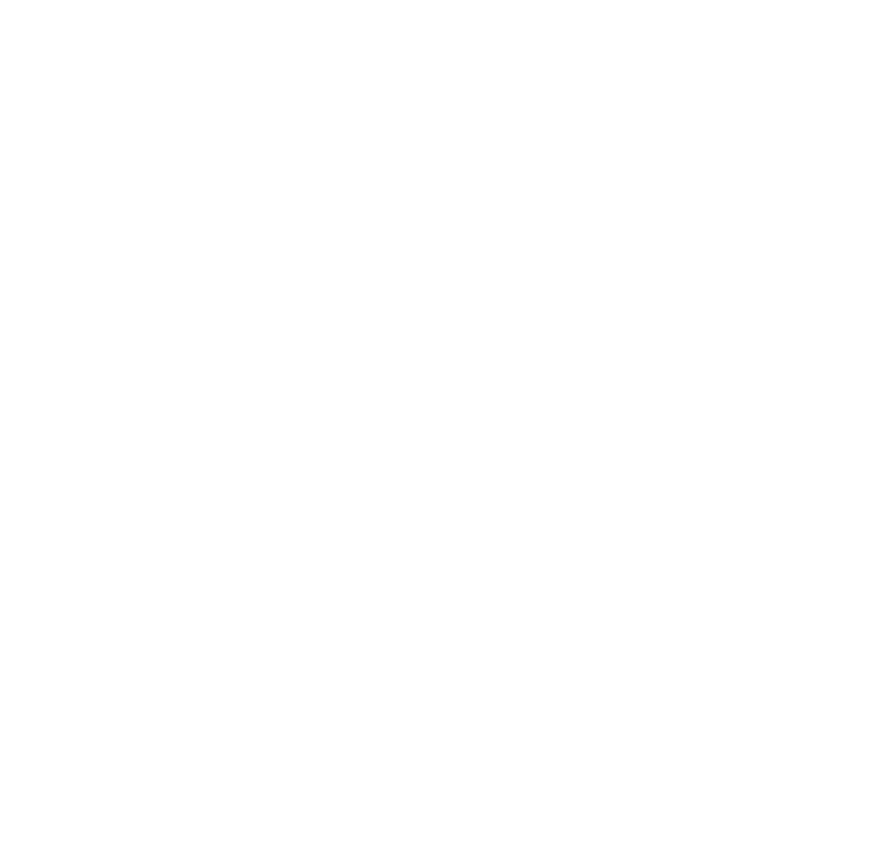
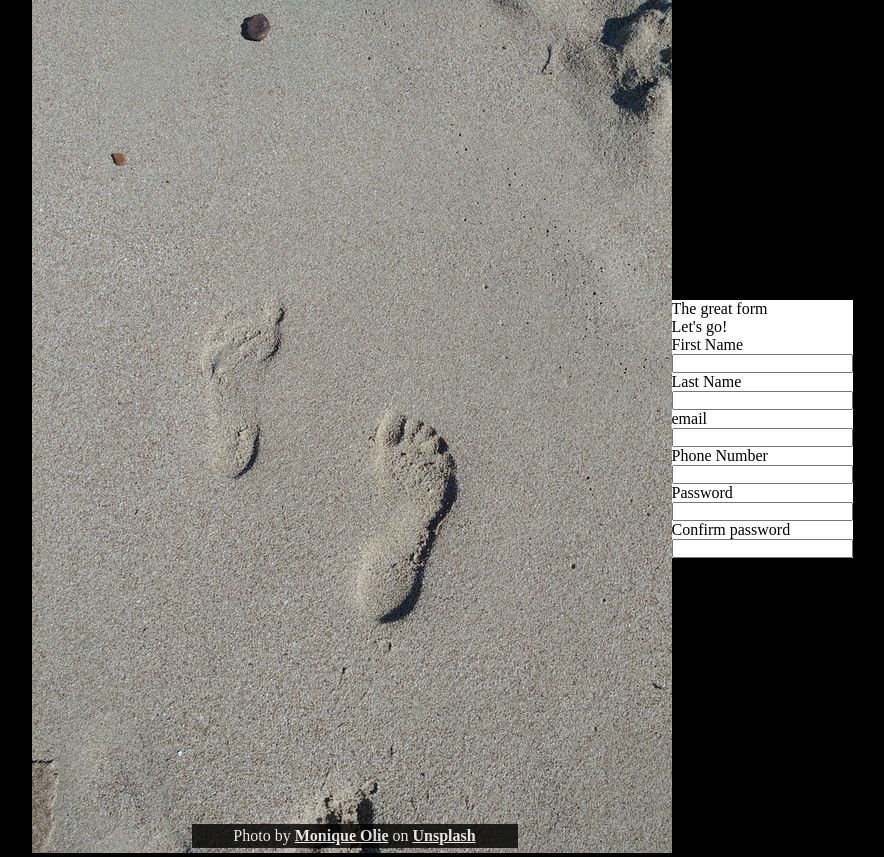
Before and after one commit to CetO-hub/sign-up, a plain HTML site: page index.html in a window 1280 px wide. Shown: the whole page, without its empty margins (198-1082 px from the left). Before the commit the page ends 800 px from the top, so only its background shows below. Drawn offline with Linux system fonts and the light colour scheme.

Commit message:
Include first html structure and css style

```diff
--- a/css/stylesheet.css
+++ b/css/stylesheet.css
@@ -0,0 +1,57 @@
+:root {
+  --form-height: min(800px, 50vh);
+  --form-width: min(1420px, 50vw);
+  --img-width: min(640px, 50vw);
+}
+
+* {
+  margin: 0;
+  padding: 0;
+}
+
+body {
+  display: flex;
+  justify-content: center;
+  background-color: black;
+}
+
+.complete-form {
+  display: flex;
+  justify-content: center;
+  align-items: center;
+  height: auto;
+  width: var(--img-width)
+}
+
+img {
+  width: var(--img-width)
+  height: auto;
+}
+
+.left-column {
+  position: relative;
+}
+
+.right-column {
+  background-color: white;
+}
+
+span {
+  text-decoration: underline;
+  font-weight: bold;
+}
+
+.left-column p {
+  position: absolute;
+  margin-left: auto;
+  margin-right: auto;
+  color: white;
+  background-color: black;
+  opacity: 0.8;
+  width: clamp(30px, 50%, 90%);
+  left: 25%;
+  bottom: 1%;
+  font-size: 1rem;
+  padding: 3px;
+  text-align: center;
+}
--- a/index.html
+++ b/index.html
@@ -7,5 +7,46 @@
     <link rel="stylesheet" href="./css/stylesheet.css" />
     <title>Document</title>
   </head>
-  <body></body>
+  <body>
+    <div class="complete-form">
+      <div class="left-column">
+        <img src="./img/background.jpg" alt="background-image" />
+        <p>Photo by <span>Monique Olie</span> on <span>Unsplash</span></p>
+      </div>
+      <div class="right-column">
+        <p>The great form</p>
+        <form action="./index.html" id="form">
+          <label for="form">Let's go!</label>
+          <div class="form-field">
+            <label for="first-name">First Name</label>
+            <input type="text" name="firstName" id="first-name" />
+          </div>
+          <div class="form-field">
+            <label for="last-name">Last Name</label>
+            <input type="text" name="lastName" id="last-name" />
+          </div>
+          <div class="form-field">
+            <label for="email">email</label>
+            <input type="email" name="email" id="email" />
+          </div>
+          <div class="form-field">
+            <label for="number">Phone Number</label>
+            <input type="number" name="number" id="number" />
+          </div>
+          <div class="form-field">
+            <label for="password">Password</label>
+            <input type="password" name="password" id="password" />
+          </div>
+          <div class="form-field">
+            <label for="password-confirmation">Confirm password</label>
+            <input
+              type="password"
+              name="passwordConfirmation"
+              id="password-confirmation"
+            />
+          </div>
+        </form>
+      </div>
+    </div>
+  </body>
 </html>
```
Also changed, not shown: img/background.jpg (added), 1 other file.
